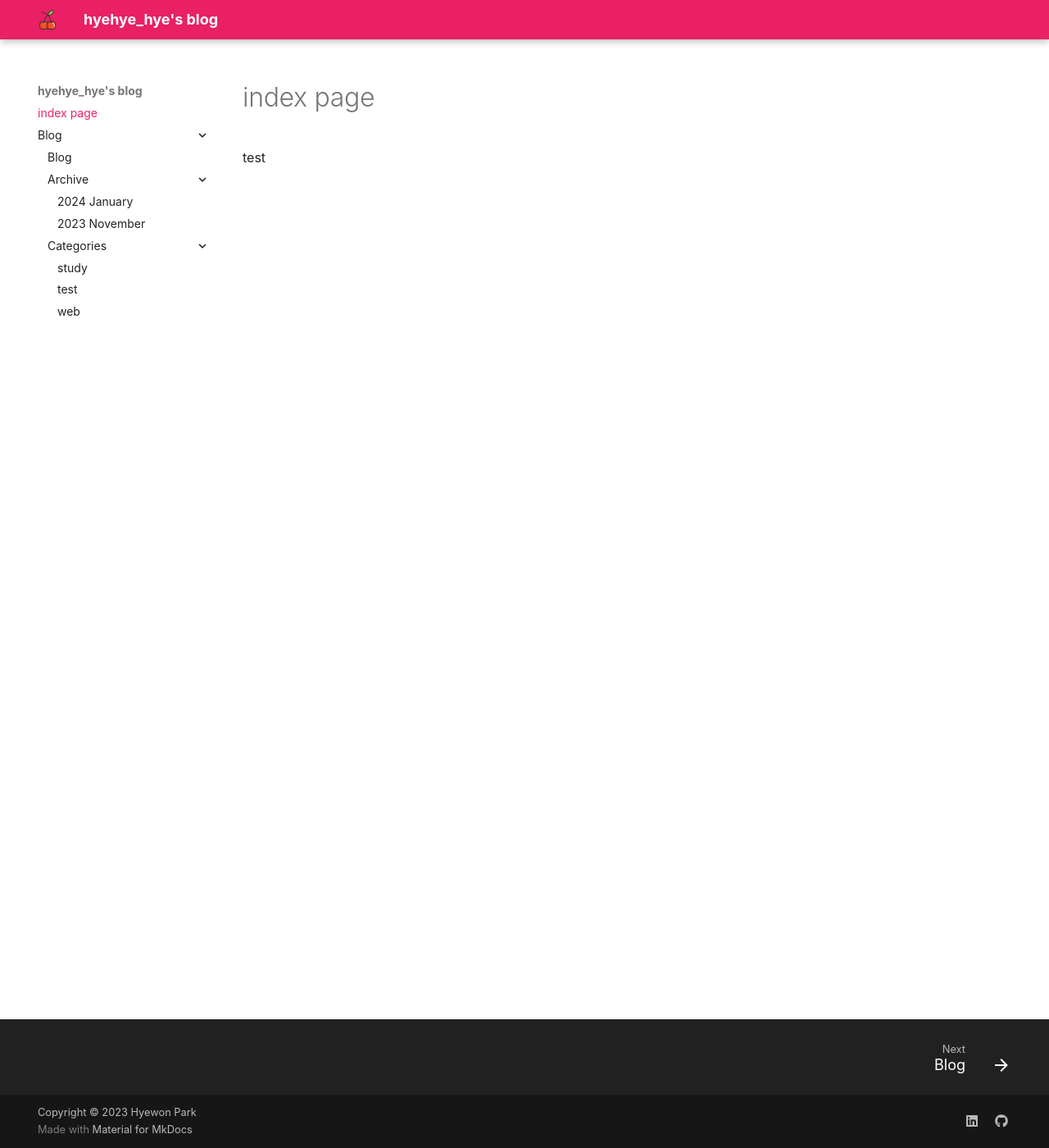
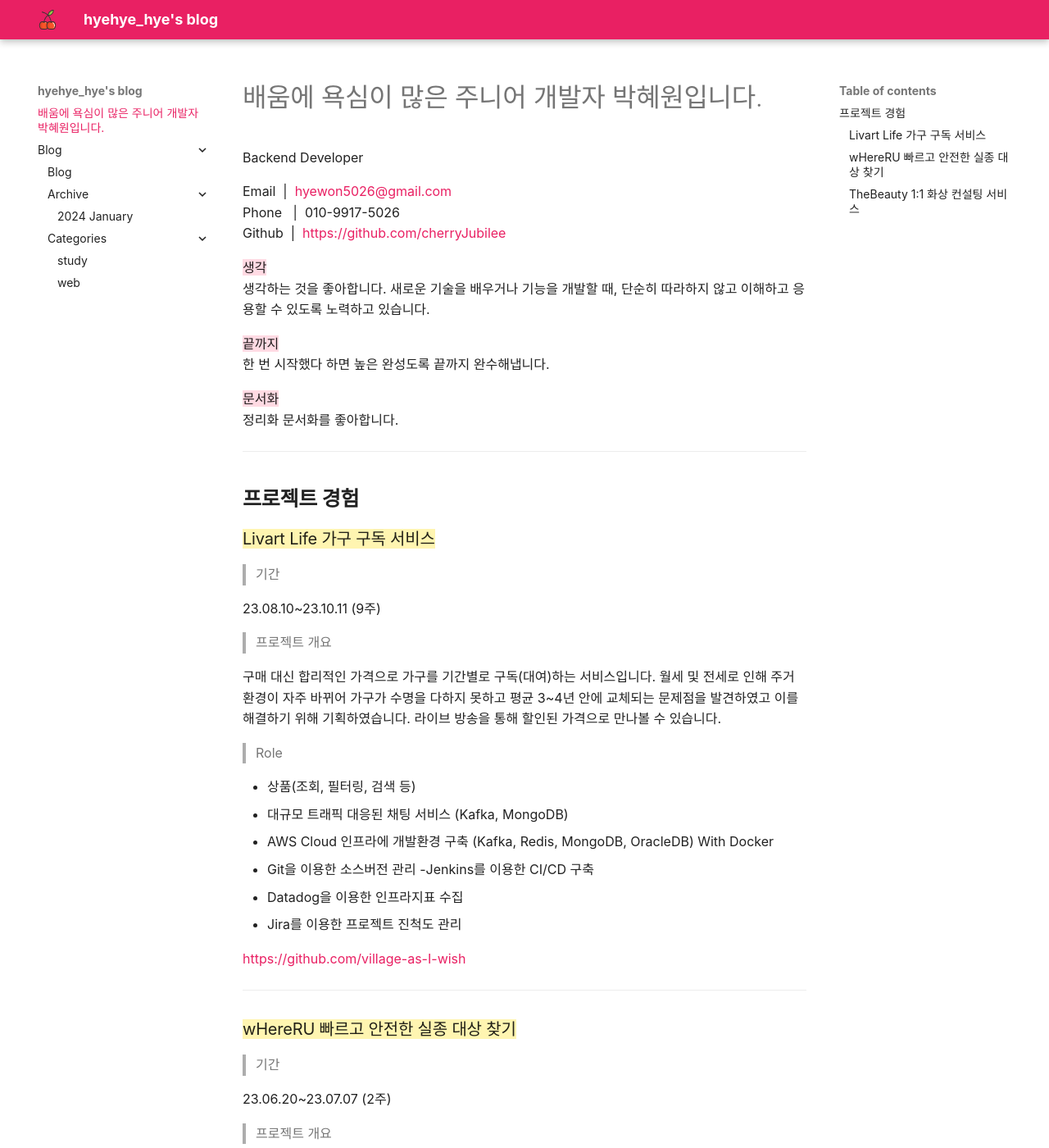
Before and after one commit to cherryJubilee/blog, an MkDocs documentation site: the page built from docs/index.md, in a window 1280 px wide and 1400 px high. Shown: the whole window at 82% size. Built offline with MkDocs 1.6.1 and Material for MkDocs 9.7.7, drawn with Linux system fonts in a browser that asks for light colours; some of the changed text lies outside the part shown.

Commit message:
fix index page

```diff
--- a/docs/index.md
+++ b/docs/index.md
@@ -1,3 +1,82 @@
-# index page
+# 배움에 욕심이 많은 주니어 개발자 박혜원입니다.
 
-test
+Backend Developer
+
+Email   |  hyewon5026@gmail.com
+Phone   |  010-9917-5026
+Github  |  https://github.com/cherryJubilee
+
+<span style="background-color:#FFDAE3">생각</span>
+생각하는 것을 좋아합니다. 새로운 기술을 배우거나 기능을 개발할 때, 단순히 따라하지 않고 이해하고 응용할 수 있도록 노력하고 있습니다.
+
+<span style="background-color:#FFDAE3">끝까지</span>
+한 번 시작했다 하면 높은 완성도록 끝까지 완수해냅니다.
+
+<span style="background-color:#FFDAE3">문서화</span>
+정리화 문서화를 좋아합니다.
+
+
+---
+## **프로젝트 경험**
+### <span style="background-color:#fff5b1"> Livart Life 가구 구독 서비스 </span>
+
+> 기간
+
+23.08.10~23.10.11 (9주)
+
+> 프로젝트 개요
+
+구매 대신 합리적인 가격으로 가구를 기간별로 구독(대여)하는 서비스입니다. 월세 및 전세로 인해 주거 환경이 자주 바뀌어 가구가 수명을 다하지 못하고 평균 3~4년 안에 교체되는 문제점을 발견하였고 이를 해결하기 위해 기획하였습니다.
+라이브 방송을 통해 할인된 가격으로 만나볼 수 있습니다.
+
+> Role
+
+- 상품(조회, 필터링, 검색 등)
+- 대규모 트래픽 대응된 채팅 서비스 (Kafka, MongoDB)
+- AWS Cloud 인프라에 개발환경 구축 (Kafka, Redis, MongoDB, OracleDB) With Docker
+- Git을 이용한 소스버전 관리
+-Jenkins를 이용한 CI/CD 구축
+- Datadog을 이용한 인프라지표 수집
+- Jira를 이용한 프로젝트 진척도 관리
+
+https://github.com/village-as-I-wish
+
+---
+### <span style="background-color:#fff5b1"> wHereRU 빠르고 안전한 실종 대상 찾기 </span>
+
+> 기간
+
+23.06.20~23.07.07 (2주)
+
+> 프로젝트 개요
+
+실종자를 골든타임내에 찾을 수 있도록 돕는 어플리케이션입니다.
+
+> Role
+
+- 회원관리(로그인, 로그아웃)
+- 게시글 조회 및 삭제
+- 플로팅 버튼을 이용해 사용자에 따른 게시글 조회
+- 게시글 작성 시 이미지 여러장 업로드
+
+https://github.com/it-e-7/wHereRU
+
+---
+### <span style="background-color:#fff5b1">  TheBeauty 1:1 화상 컨설팅 서비스 </span>
+
+> 기간
+
+23.05.18~23.06.09 (3주)
+
+> 프로젝트 개요
+
+1:1 프리미엄 화상컨설팅을 바탕으로 해당 브랜드의 제품을 추천해주는 서비스입니다.
+
+> Role
+
+- 회원관리
+- 상품 조회
+- 상품 검색, 카테고리 별 조회
+- 장바구니 구현
+
+https://github.com/Hyundai-IT-E-11Team/TheBeauty
```
Also changed, not shown: docs/blog/posts/first.md (deleted, +0 -10 lines), site/404.html, site/blog/2023/11/19/my-first-post/index.html, site/blog/archive/2023/11/index.html, site/blog/index.html, site/index.html, 2 other files.
